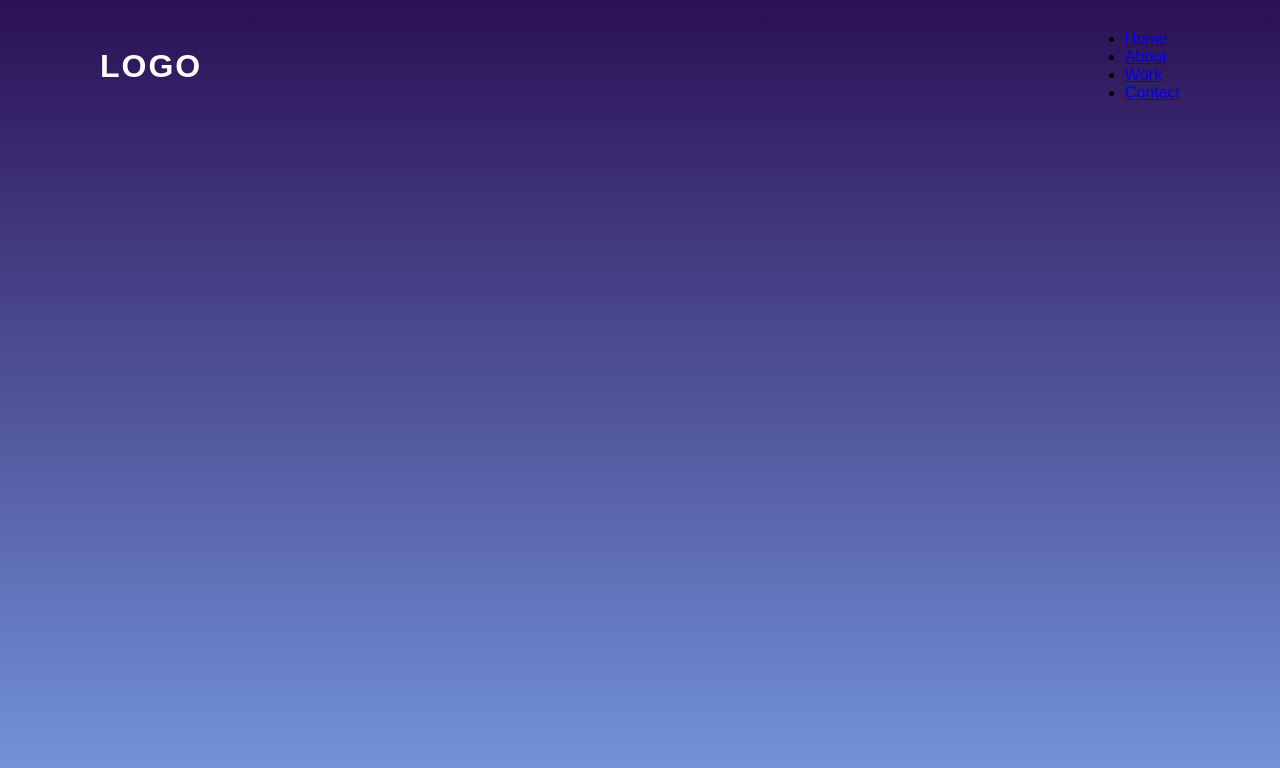
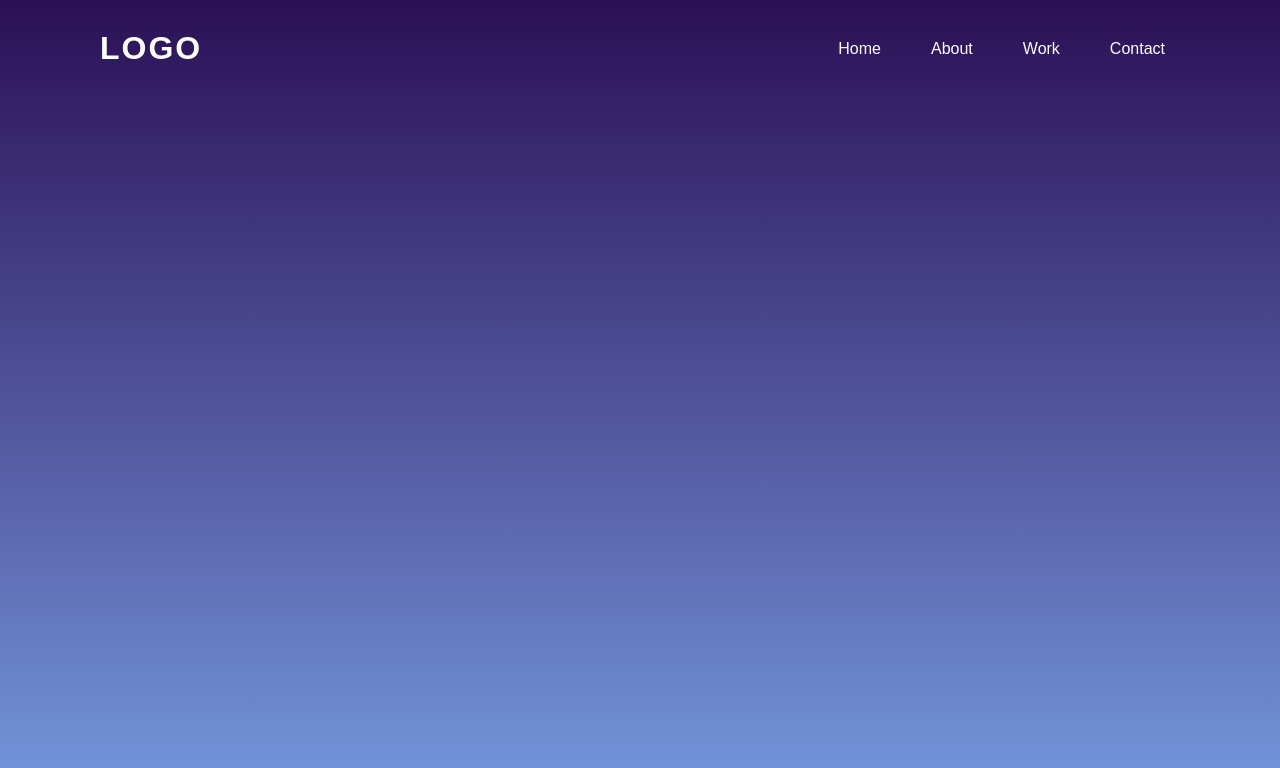
Before and after one commit to Smilodilo/Smilodilo.github.io, a plain HTML site: page index.html in a window 1280 px wide. Drawn offline with Linux system fonts and the light colour scheme; a web font is replaced by a local one.

Commit message:
Update styles.css

```diff
--- a/styles.css
+++ b/styles.css
@@ -27,3 +27,17 @@ header .logo {
   text-transform: uppercase;
   letter-spacing: 2px;
 }
+header ul {
+  display: flex;
+  justify-content: center;
+  align-items: center;
+}
+header ul li {
+  list-style: none;
+  margin-left: 20px;
+}
+header ul li a {
+  text-decoration: none;
+  padding: 6px 15px;
+  color: #fff;
+}
```
